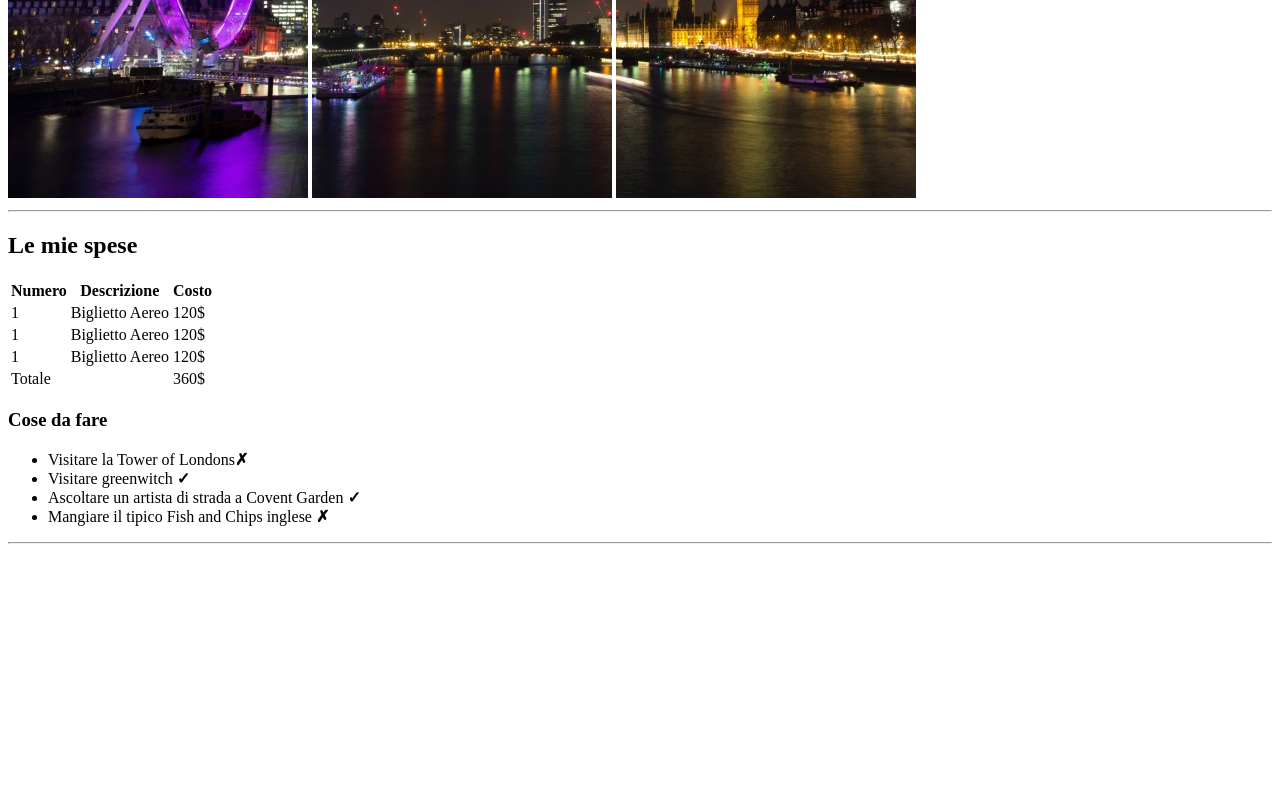
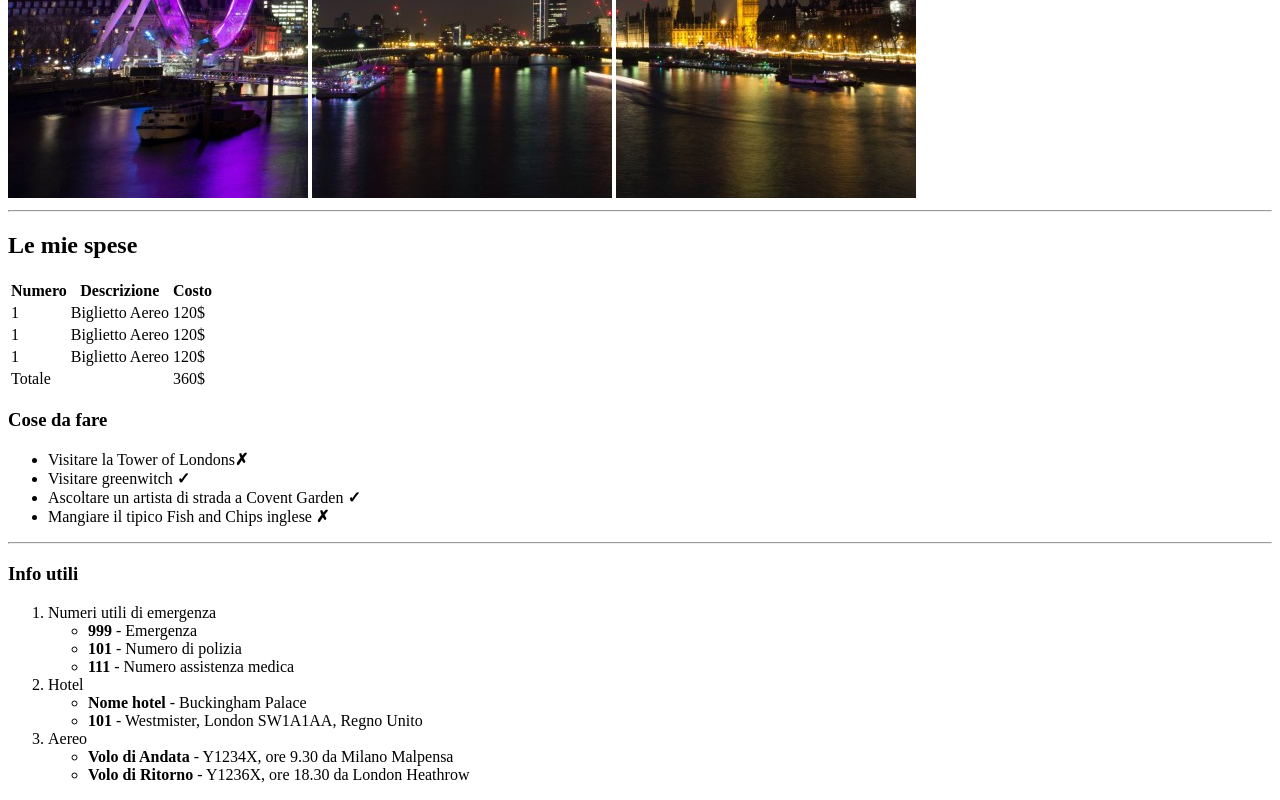
Before and after one commit to AnielloPiscopo/html-london-trip, a plain HTML site: page index.html in a window 1280 px wide. Shown: the part 482-1282 px from the top of the page. Before the commit the page ends 1034 px from the top, so only its background shows below. Drawn offline with Linux system fonts and the light colour scheme.

Commit message:
Created the third section

```diff
--- a/index.html
+++ b/index.html
@@ -86,6 +86,41 @@
                 <hr>
             </section>
 
+            <!-- Third Section -->
+            <section>
+                <h3>Info utili</h3>
+
+                <ol>
+                    <li>
+                        <span>Numeri utili di emergenza</span>
+
+                        <ul>
+                            <li><strong>999</strong> - Emergenza</li>
+                            <li><strong>101</strong> - Numero di polizia</li>
+                            <li><strong>111</strong> - Numero assistenza medica</li>
+                        </ul>
+                    </li>
+
+                    <li>
+                        <span>Hotel</span>
+
+                        <ul>
+                            <li><strong>Nome hotel</strong> - Buckingham Palace</li>
+                            <li><strong>101</strong> - Westmister, London SW1A1AA, Regno Unito</li>
+                        </ul>
+                    </li>
+
+                    <li>
+                        <span>Aereo</span>
+
+                        <ul>
+                            <li><strong>Volo di Andata</strong> - Y1234X, ore 9.30 da Milano Malpensa</li>
+                            <li><strong>Volo di Ritorno</strong> - Y1236X, ore 18.30 da London Heathrow</li>
+                        </ul>
+                    </li>
+                </ol>
+            </section>
+
         </main>
     </body>
 </html>
```
